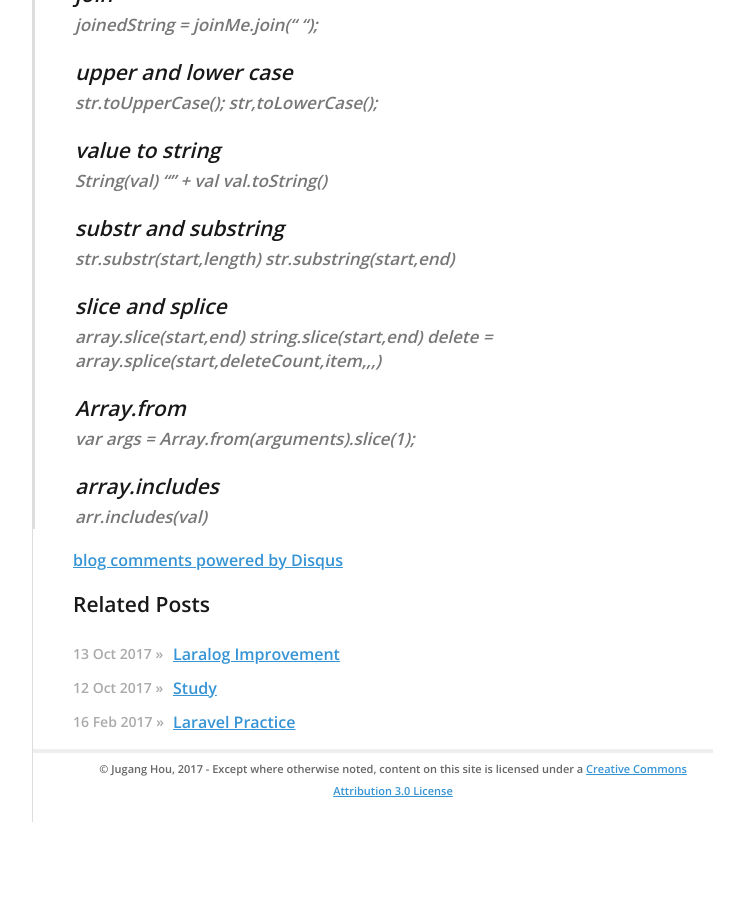
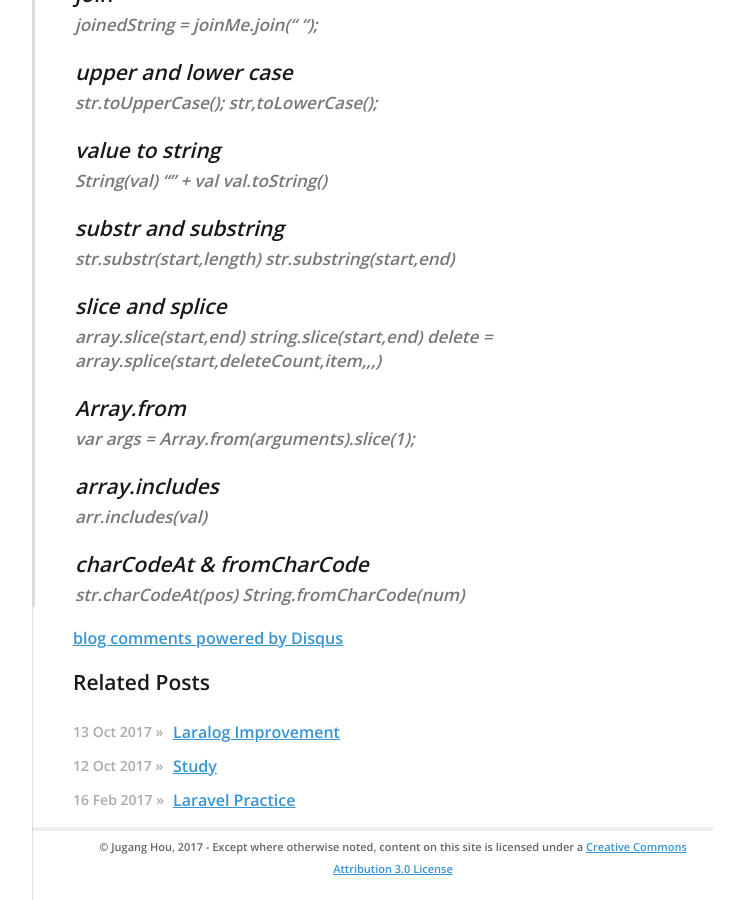
Before and after one commit to Cassini17/cassini17.github.io, a Jekyll site: the page built from _posts/2017-10-17-javascript-tips.md, in a window 1280 px wide and 900 px high, scrolled down 1155 px. Shown: the whole window, without its empty margins (378-1122 px from the left). Built offline with Jekyll 4.4.1, drawn with Linux system fonts in a browser that asks for light colours; nearby versions of some CDN libraries; our own code applies the rules of GitHub Pages for plain Markdown files; comment, search, counter and statistics services are not loaded; before the commit the page ends 1977 px from its top, so only the background shows below that.

Commit message:
Saved 2017-10-17-javascript-tips.md with Dillinger.io

```diff
--- a/_posts/2017-10-17-javascript-tips.md
+++ b/_posts/2017-10-17-javascript-tips.md
@@ -66,3 +66,6 @@
 > var args = Array.from(arguments).slice(1);
 #### array.includes
 > arr.includes(val)
+#### charCodeAt & fromCharCode
+str.charCodeAt(pos)
+String.fromCharCode(num)
```
